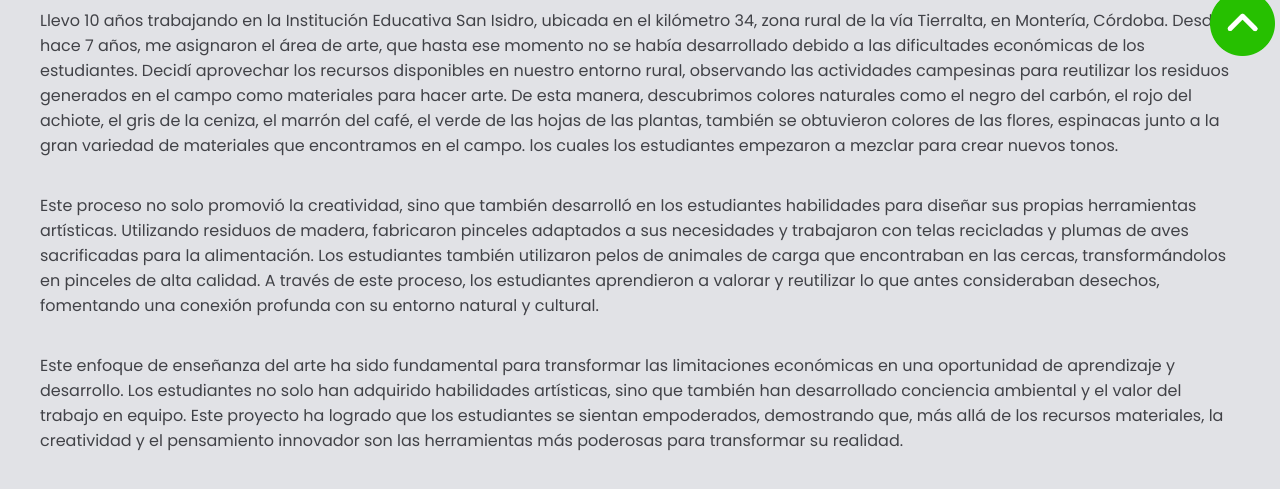
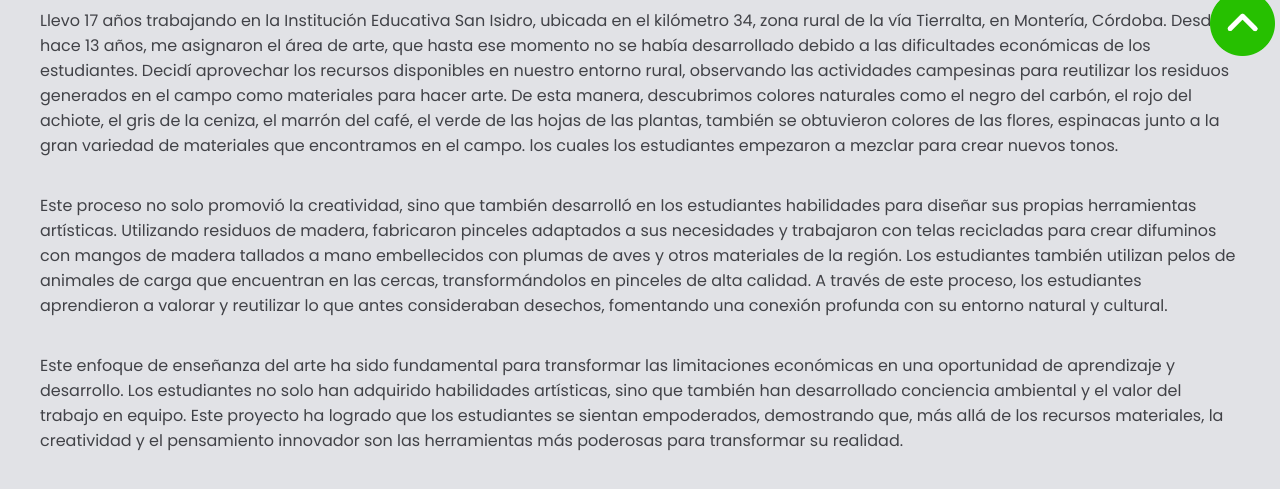
Before and after one commit to manuvhz/Ildefonso-Mestra, a plain HTML site: page View/bio.html in a window 1280 px wide. Shown: the part 737-1226 px from the top of the page. Drawn offline with nearby package versions, Linux system fonts and the light colour scheme.

Commit message:
Update bio.html

```diff
--- a/View/bio.html
+++ b/View/bio.html
@@ -42,10 +42,10 @@
             <div class="biography-text">
                 <h2><span>Ildefonso Mestra</span></h2>
                 <p class="txt-p">
-                    Llevo 10 años trabajando en la Institución Educativa San Isidro, ubicada en el kilómetro 34, zona rural de la vía Tierralta, en Montería, Córdoba. Desde hace 7 años, me asignaron el área de arte, que hasta ese momento no se había desarrollado debido a las dificultades económicas de los estudiantes. Decidí aprovechar los recursos disponibles en nuestro entorno rural, observando las actividades campesinas para reutilizar los residuos generados en el campo como materiales para hacer  arte. De esta manera, descubrimos colores naturales como el negro del carbón, el rojo del achiote, el gris de la ceniza, el marrón del café, el verde de las hojas de las plantas, también se obtuvieron colores de las flores, espinacas junto a la gran variedad de materiales que encontramos en el campo.  los cuales los estudiantes empezaron a mezclar para crear nuevos tonos.
+                    Llevo 17 años trabajando en la Institución Educativa San Isidro, ubicada en el kilómetro 34, zona rural de la vía Tierralta, en Montería, Córdoba. Desde hace 13 años, me asignaron el área de arte, que hasta ese momento no se había desarrollado debido a las dificultades económicas de los estudiantes. Decidí aprovechar los recursos disponibles en nuestro entorno rural, observando las actividades campesinas para reutilizar los residuos generados en el campo como materiales para hacer  arte. De esta manera, descubrimos colores naturales como el negro del carbón, el rojo del achiote, el gris de la ceniza, el marrón del café, el verde de las hojas de las plantas, también se obtuvieron colores de las flores, espinacas junto a la gran variedad de materiales que encontramos en el campo.  los cuales los estudiantes empezaron a mezclar para crear nuevos tonos.
                 </p>
                 <p class="txt-p">
-                    Este proceso no solo promovió la creatividad, sino que también desarrolló en los estudiantes habilidades para diseñar sus propias herramientas artísticas. Utilizando residuos de madera, fabricaron pinceles adaptados a sus necesidades y trabajaron con telas recicladas y plumas de aves sacrificadas para la alimentación. Los estudiantes también utilizaron pelos de animales de carga que encontraban en las cercas, transformándolos en pinceles de alta calidad. A través de este proceso, los estudiantes aprendieron a valorar y reutilizar lo que antes consideraban desechos, fomentando una conexión profunda con su entorno natural y cultural.
+                   Este proceso no solo promovió la creatividad, sino que también desarrolló en los estudiantes habilidades para diseñar sus propias herramientas artísticas. Utilizando residuos de madera, fabricaron pinceles adaptados a sus necesidades y trabajaron con telas recicladas para crear difuminos con mangos de madera tallados a mano embellecidos con plumas de aves y otros materiales de la región. Los estudiantes también utilizan pelos de animales de carga que encuentran en las cercas, transformándolos en pinceles de alta calidad. A través de este proceso, los estudiantes aprendieron a valorar y reutilizar lo que antes consideraban desechos, fomentando una conexión profunda con su entorno natural y cultural.
                 </p>
 
                 <p class="txt-p">
```
